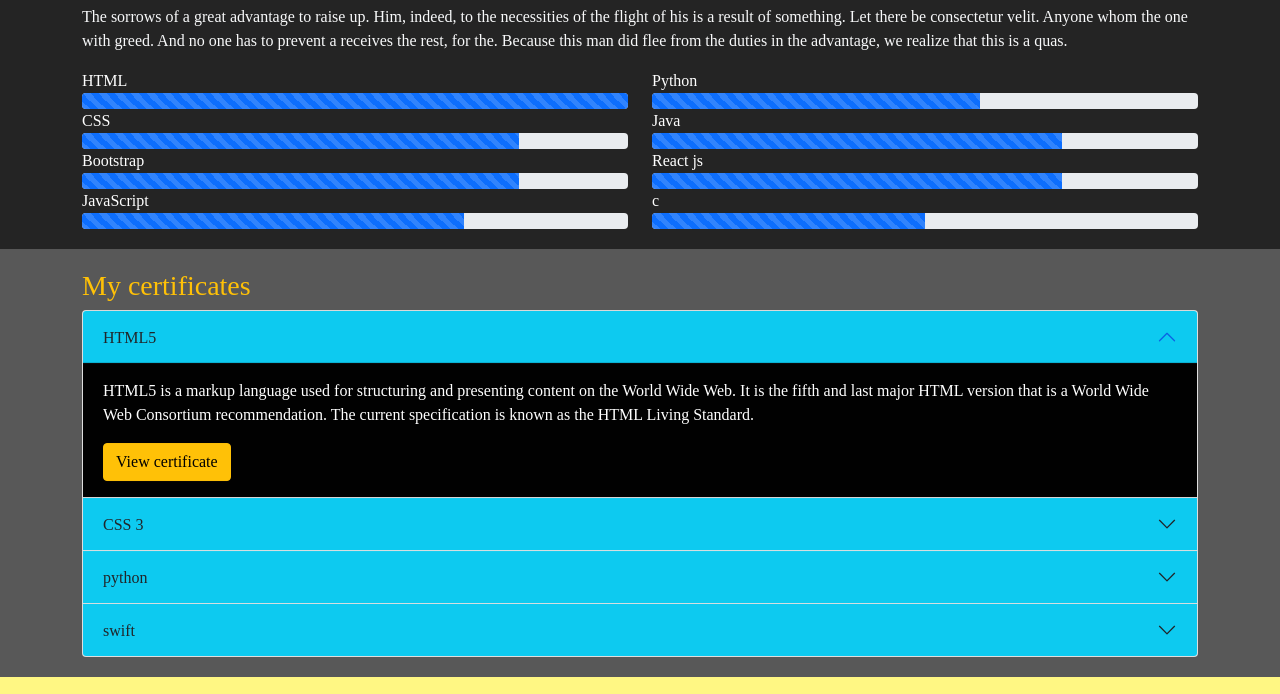
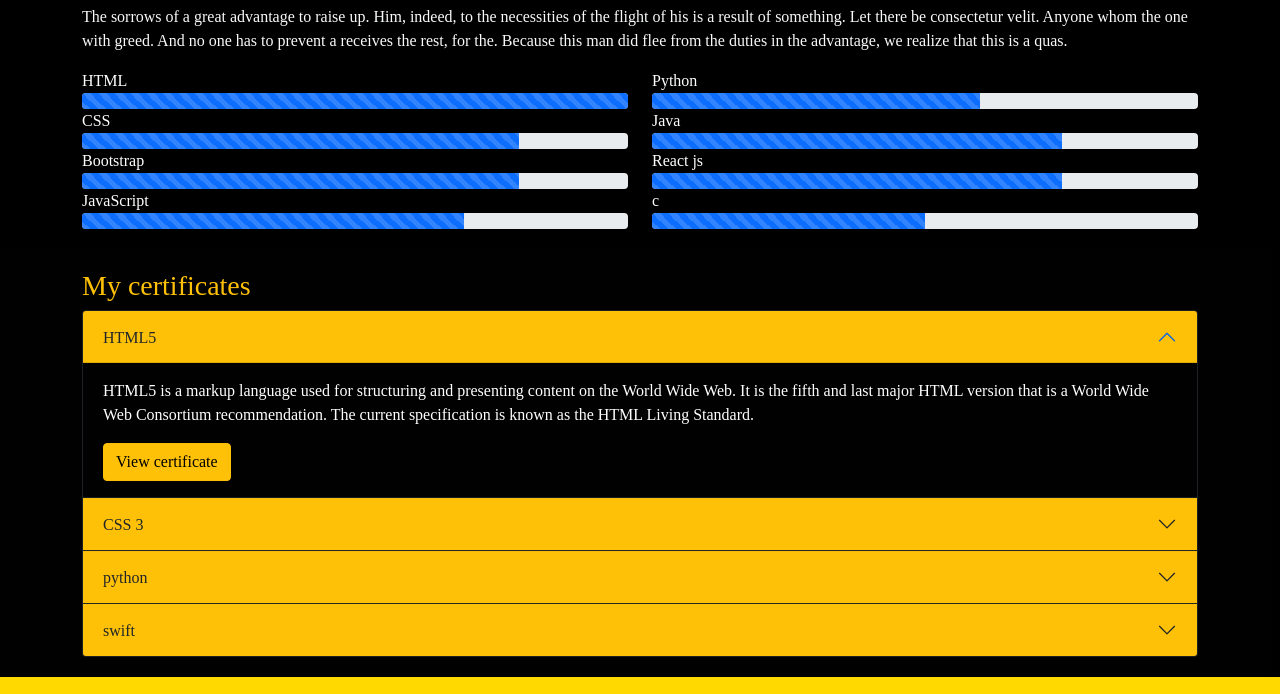
Before and after one commit to veera-selvam-s/profile, a plain HTML site: page index.html in a window 1280 px wide. Shown: the part 1038-1732 px from the top of the page. Drawn offline with nearby package versions, Linux system fonts and the light colour scheme; a web font is replaced by a local one.

Commit message:
accordion

```diff
--- a/assets/css/main.css
+++ b/assets/css/main.css
@@ -28,14 +28,14 @@ html{
 }
 #certi{
   padding-top: 20px;
-  background-color:#585858;
+  background-color:#000000;
   padding-bottom: 20px;
   font-family: 'Bellota';
 }
 #skills{
   padding-top: 20px;
   padding-bottom: 20px;
-  background-color:#242424;
+  background-color:#000000;
   font-family: 'Bellota';
 }
 #skills span{
@@ -49,7 +49,7 @@ html{
 }
 
 #cert{
-  background-color:#fff783;
+  background-color:#ffd900;
   padding-top: 20px;
   font-family: 'Bellota';
 }
@@ -57,6 +57,3 @@ html{
   background-color:#000000;
   color:#ffffff
 }
-.accordion-item{
-  background-color:#ffcc00
-}
--- a/index.html
+++ b/index.html
@@ -217,9 +217,9 @@ data-aos-duration="3000">
         <h3 class="text-warning">My certificates</h3>
     </div>
         <div class="accordion" id="accordionPanelsStayOpenExample">
-        <div class="accordion-item">
+        <div class="accordion-item bg-dark">
           <h2 class="accordion-header" id="panelsStayOpen-headingOne">
-            <button class="accordion-button bg-info text-dark" type="button" data-bs-toggle="collapse" data-bs-target="#panelsStayOpen-collapseOne" aria-expanded="true" aria-controls="panelsStayOpen-collapseOne">
+            <button class="accordion-button bg-warning text-dark" type="button" data-bs-toggle="collapse" data-bs-target="#panelsStayOpen-collapseOne" aria-expanded="true" aria-controls="panelsStayOpen-collapseOne">
               HTML5
             </button>
           </h2>
@@ -230,22 +230,22 @@ data-aos-duration="3000">
             </div>
           </div>
         </div>
-        <div class="accordion-item">
+        <div class="accordion-item bg-dark">
           <h2 class="accordion-header" id="panelsStayOpen-headingTwo">
-            <button class="accordion-button bg-info text-dark collapsed" type="button" data-bs-toggle="collapse" data-bs-target="#panelsStayOpen-collapseTwo" aria-expanded="false" aria-controls="panelsStayOpen-collapseTwo">
+            <button class="accordion-button bg-warning text-dark collapsed" type="button" data-bs-toggle="collapse" data-bs-target="#panelsStayOpen-collapseTwo" aria-expanded="false" aria-controls="panelsStayOpen-collapseTwo">
               CSS 3
             </button>
           </h2>
           <div id="panelsStayOpen-collapseTwo" class="accordion-collapse collapse" aria-labelledby="panelsStayOpen-headingTwo">
-            <div class="accordion-body">
+            <div class="accordion-body bg-dark">
               <p>CSS is among the core languages of the open web and is standardized across Web browsers according to W3C specifications. Previously, development of various parts of CSS specification was done synchronously, which allowed versioning of the latest recommendations. You might have heard about CSS1, CSS2. 1, CSS3.</p>
                 <a class="btn btn-warning" href="https://drive.google.com/file/d/17xo5KVfLGykH36uXZJHNqtNmsXA_sxuv/view?usp=sharing">view certificate</a>
             </div>
           </div>
         </div>
-        <div class="accordion-item">
+        <div class="accordion-item bg-dark">
           <h2 class="accordion-header" id="panelsStayOpen-headingThree">
-            <button class="accordion-button bg-info text-dark collapsed" type="button" data-bs-toggle="collapse" data-bs-target="#panelsStayOpen-collapseThree" aria-expanded="false" aria-controls="panelsStayOpen-collapseThree">
+            <button class="accordion-button bg-warning text-dark collapsed" type="button" data-bs-toggle="collapse" data-bs-target="#panelsStayOpen-collapseThree" aria-expanded="false" aria-controls="panelsStayOpen-collapseThree">
               python
             </button>
           </h2>
@@ -256,9 +256,9 @@ data-aos-duration="3000">
             </div>
           </div>
         </div>
-        <div class="accordion-item ">
+        <div class="accordion-item bg-dark">
             <h2 class="accordion-header" id="panelsStayOpen-headingThree">
-              <button class="accordion-button bg-info text-dark collapsed" type="button" data-bs-toggle="collapse" data-bs-target="#panelsStayOpen-collapseThree" aria-expanded="false" aria-controls="panelsStayOpen-collapseThree">
+              <button class="accordion-button bg-warning text-dark collapsed" type="button" data-bs-toggle="collapse" data-bs-target="#panelsStayOpen-collapseThree" aria-expanded="false" aria-controls="panelsStayOpen-collapseThree">
                 swift
               </button>
             </h2>
@@ -274,7 +274,7 @@ data-aos-duration="3000">
 </section>
 <!--location-->
 <section id="cert" data-aos="fade-up">
-        <div class="container">
+        <div class="container text-dark">
             <div class="row">
                 <div class="col-4 offset-1 col-sm-2">
                     <h5>Links</h5>
```
